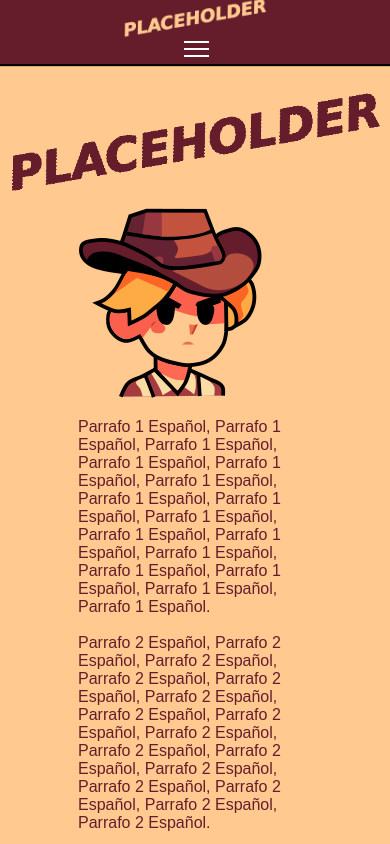
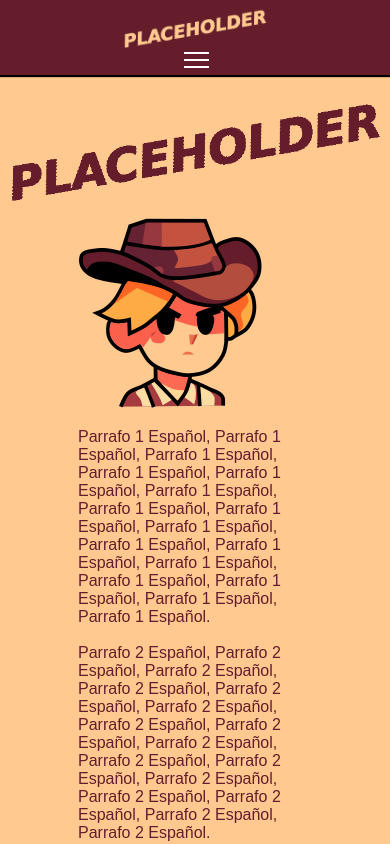
Before and after one commit to DamasoGB/duelite-page, a React (Vite) app: page / in a window 390 px wide. Shown: the top 844 px of the page. Built offline with nearby package versions, Linux system fonts and the light colour scheme.

Commit message:
upper logo no padding fix

```diff
--- a/src/styles/Header.css
+++ b/src/styles/Header.css
@@ -7,6 +7,7 @@
   justify-content: space-between;
   align-items: center;
   padding: 0 1rem;
+  padding-top: 0.5rem;
 }
 ul {
   display: flex;
@@ -93,6 +94,7 @@ li {
     flex-direction: column;
     text-align: center;
     padding: 0.12rem 1rem;
+    padding-top: 0.8rem;
   }
   ul {
     flex-direction: column;
```
